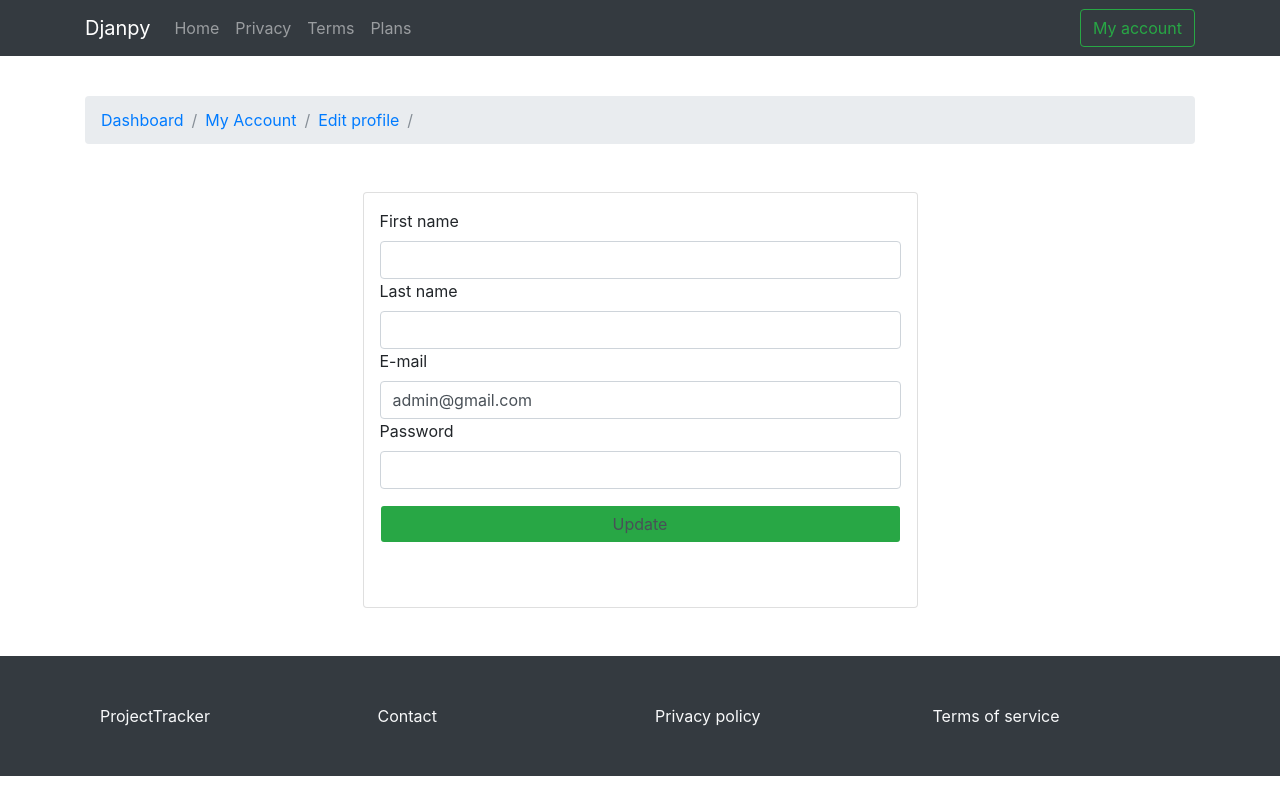
After one commit to Baronchibuikem/TimeTracker_server, a Django app: page /auth/edit-profile/ in a window 1280 px wide. The commit adds this page. Run offline with Django 3.2, Linux system fonts and the light colour scheme; a user stored in the database is signed in; some libraries are stand-ins or nearby versions.

Commit message:
Added edit profile logic and templates

```diff
--- a/accounts/urls.py
+++ b/accounts/urls.py
@@ -1,5 +1,5 @@
 from django.urls import path
-from accounts.views import user_signup, user_login, user_logout
+from accounts.views import user_signup, user_login, user_logout, user_edit_profile
 from django.contrib.auth import views as auth_views
 
 app_name = "accounts"
@@ -8,5 +8,5 @@ urlpatterns = [
     path('signup/', user_signup, name="signup"),
     path('login/', user_login, name="login"),
     path('logout/', user_logout, name="logout"),
-
+    path('edit-profile/', user_edit_profile, name="edit-profile")
 ]
--- a/accounts/views.py
+++ b/accounts/views.py
@@ -1,6 +1,8 @@
 from django.shortcuts import render, redirect
 from django.contrib.auth import get_user_model, login, logout, authenticate
+from django.contrib.auth.decorators import login_required
 from django.contrib.auth import login
+from django.contrib import messages
 from django.http import HttpResponse
 from accounts.models import Userprofile, CustomUser
 from accounts.forms import SignUpForm
@@ -38,3 +40,15 @@ def user_login(request):
             return HttpResponse("Invalide login credentials")
 
     return render(request, 'accounts/login.html')
+
+
+@login_required
+def user_edit_profile(request):
+    if request.method == "POST":
+        request.user.first_name = request.POST.get("first_name", '')
+        request.user.last_name = request.POST.get("last_name", '')
+        request.user.email = request.POST.get("email", '')
+        request.user.save()
+        messages.success(request, 'Profile details updated.')
+        return redirect("myaccount")
+    return render(request, "accounts/editprofile.html")
--- /dev/null
+++ b/templates/accounts/editprofile.html
@@ -0,0 +1,72 @@
+{% extends 'core/base.html' %}
+{% block title %} Edit profile | {% endblock title %}
+
+{% block content %}
+<div class="container my-5 pt-5" id="myaccount">
+    <nav class="breadcrumb">
+        <a class="breadcrumb-item" href="#">Dashboard</a>
+        <a class="breadcrumb-item" href="{% url 'myaccount' %}">My Account</a>
+        <a class="breadcrumb-item" href="{% url 'accounts:edit-profile' %}">Edit profile</a>
+        <span class="breadcrumb-item active"></span>
+    </nav>
+
+
+    <div class="mx-auto col-md-6 card shadow p-3 mb-5  mt-5 bg-white rounded">
+        <form method="post" action="."  enctype="multipart/form-data">
+            {% if messages %}
+            <ul class="messages">
+                {% for message in messages %}
+                <li{% if message.tags %} class="{{ message.tags }}"{% endif %}>{{ message }}</li>
+                {% endfor %}
+            </ul>
+            {% endif %}
+
+            <div>
+                <label>First name</label>
+                <input type="text" id="firstname" class="form-control" name="firstname" {% if request.user.first_name %}
+                 value="{{request.user.first_name }}" {% endif %}/>
+            </div>
+
+            <div>
+                <label>Last name</label>
+                <input type="text" id="lastname" class="form-control" name="lastname" {% if request.user.last_name %}
+                 value="{{request.user.last_name }}" {% endif %}/>
+            </div>
+
+            <div>
+                <label>E-mail</label>
+                <input type="email" id="id_email" class="form-control" name="email" {% if request.user.email %}
+                value="{{request.user.email }}" {% endif %}/>
+            </div>
+
+            <div>
+                <label>Password</label>
+                <input type="password" id="id_password"
+                    class="form-control" name="password"/>
+            </div>
+
+            {% csrf_token %}
+            <div class="mt-3 mb-5">
+                <button class="btn form-control bg-success" type="submit">Update</button>
+            </div>
+
+        </form>
+    </div>
+</div>
+{% endblock content%}
+{% block script %}
+<script>
+    const myaccount = {
+        delimiters: ['[[', ']]'],
+        data() {
+            return {
+
+            }
+        },
+        methods:{
+
+        }
+    }
+    Vue.createApp(myaccount).mount("#myaccount")
+</script>
+{% endblock script %}
--- a/templates/accounts/myaccount.html
+++ b/templates/accounts/myaccount.html
@@ -1,5 +1,5 @@
 {% extends 'core/base.html' %}
-{% block title %} Log in | {% endblock title %}
+{% block title %} My account | {% endblock title %}
 
 {% block content %}
 <div class="container my-5 pt-5" id="myaccount">
@@ -13,7 +13,7 @@
             <p>{% firstof user.get_full_name user.username %}</p>
             <p>{{ user.email }}</p>
             <div class="d-flex">
-                <a href="" class="btn btn-success mr-3"> Edit profile</a>
+                <a href="{% url 'accounts:edit-profile' %}" class="btn btn-success mr-3"> Edit profile</a>
                 <a href="{% url 'accounts:logout' %}" class="btn btn-danger"> Log out</a>
             </div>
         </div>
```
Also changed, not shown: db.sqlite3.
